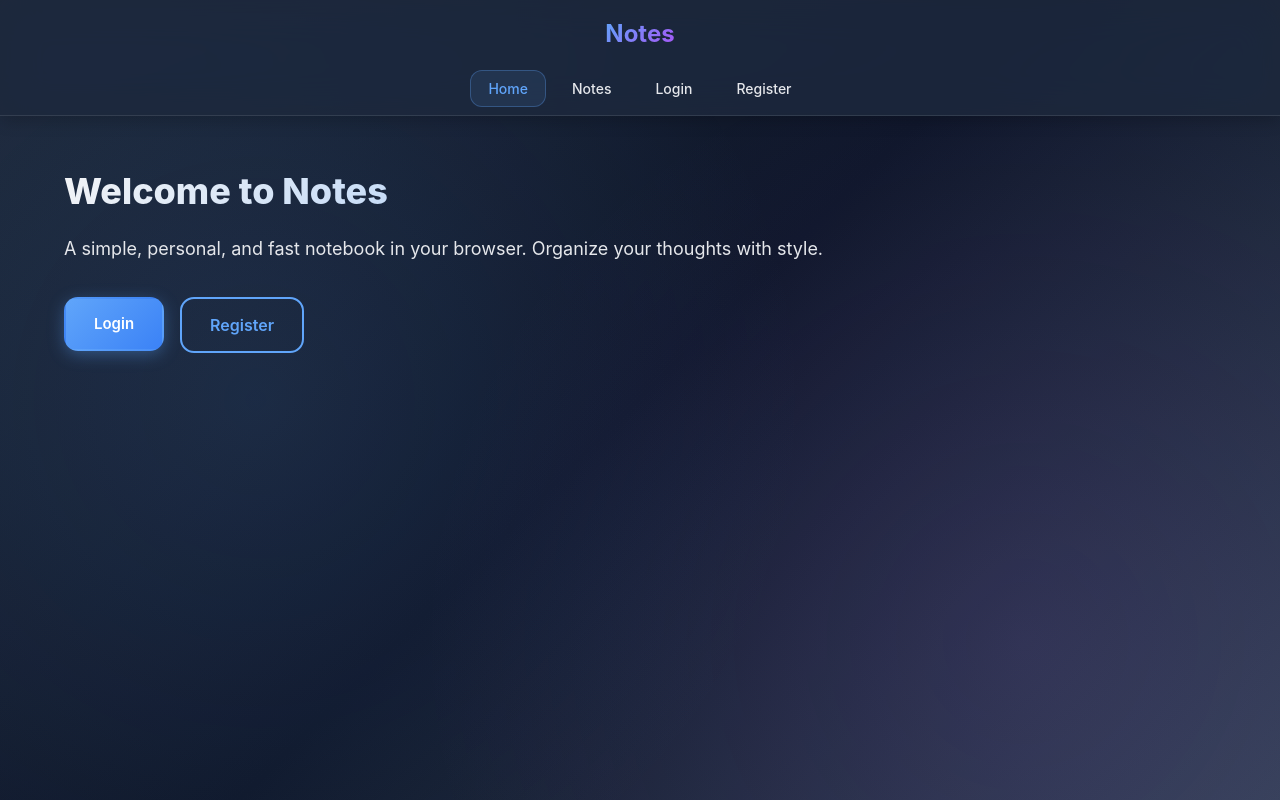
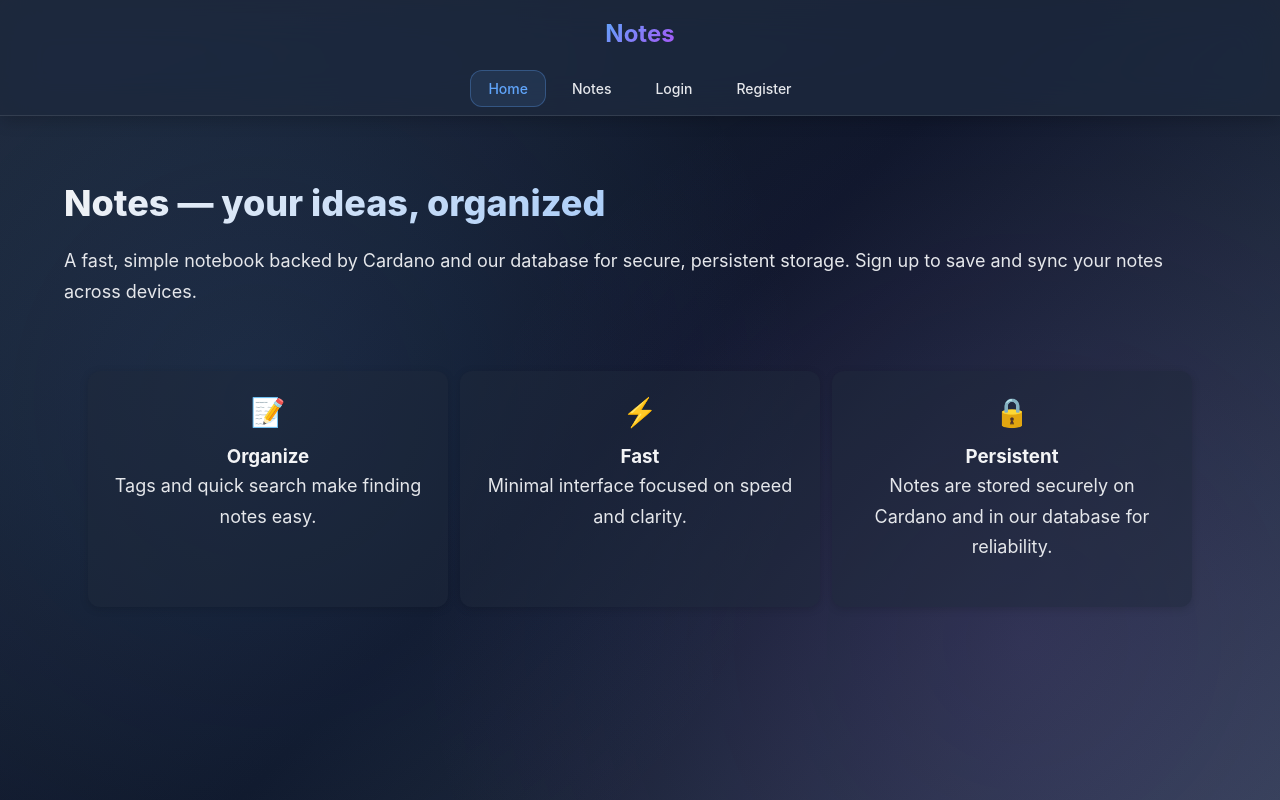
Before and after one commit to bacalsoskills/Blockvengers-notes-website, a React (Vite) app in the folder notes-website/: page / in a window 1280 px wide. Built offline with nearby package versions, Linux system fonts and the light colour scheme.

Commit message:
changed main.css, home.jsx, improved design

```diff
--- a/notes-website/src/pages/Home.jsx
+++ b/notes-website/src/pages/Home.jsx
@@ -18,85 +18,51 @@ export default function Home() {
       className="page home"
       initial={{ opacity: 0 }}
       animate={{ opacity: 1 }}
-      transition={{ duration: 0.5 }}
+      transition={{ duration: 0.45 }}
     >
-      {session ? (
-        <>
-          <motion.h1
-            initial={{ opacity: 0, y: -30 }}
+      <div className="container home-hero">
+        <motion.div
+          className="hero-left"
+          initial={{ opacity: 0, x: -12 }}
+          animate={{ opacity: 1, x: 0 }}
+          transition={{ delay: 0.08 }}
+        >
+          <h1 className="logo-title">
+            {session ? `Welcome back${session.email ? `, ${session.email}` : ''}` : 'Notes — your ideas, organized'}
+          </h1>
+
+          <motion.p
+            className="muted"
+            initial={{ opacity: 0, y: 8 }}
             animate={{ opacity: 1, y: 0 }}
-            transition={{ delay: 0.1, type: "spring", stiffness: 200, damping: 20 }}
+            transition={{ delay: 0.15 }}
           >
-            Welcome back{session.email ? `, ${session.email}` : ''}
-          </motion.h1>
-          <motion.p
-            initial={{ opacity: 0, y: 20 }}
-            animate={{ opacity: 1, y: 0 }}
-            transition={{ delay: 0.2, type: "spring", stiffness: 200, damping: 20 }}
-          >
-            Continue to your notes or check your profile.
+            {session
+              ? 'Organize, create, and access your notes seamlessly. Notes are securely saved both on the Cardano blockchain and in our database for maximum reliability.'
+              : 'A fast, simple notebook backed by Cardano and our database for secure, persistent storage. Sign up to save and sync your notes across devices.'}
           </motion.p>
-          <motion.div
-            className="cta"
-            initial={{ opacity: 0, y: 20 }}
-            animate={{ opacity: 1, y: 0 }}
-            transition={{ delay: 0.3 }}
-          >
-            <motion.div
-              whileHover={{ scale: 1.05 }}
-              whileTap={{ scale: 0.95 }}
-              transition={{ type: "spring", stiffness: 400, damping: 17 }}
-            >
-              <Link className="btn primary" to="/notes">View Notes</Link>
-            </motion.div>
-            <motion.div
-              whileHover={{ scale: 1.05 }}
-              whileTap={{ scale: 0.95 }}
-              transition={{ type: "spring", stiffness: 400, damping: 17 }}
-            >
-              <Link className="btn outline" to="/profile">Profile</Link>
-            </motion.div>
-          </motion.div>
-        </>
-      ) : (
-        <>
-          <motion.h1
-            initial={{ opacity: 0, y: -30 }}
-            animate={{ opacity: 1, y: 0 }}
-            transition={{ delay: 0.1, type: "spring", stiffness: 200, damping: 20 }}
-          >
-            Welcome to Notes
-          </motion.h1>
-          <motion.p
-            initial={{ opacity: 0, y: 20 }}
-            animate={{ opacity: 1, y: 0 }}
-            transition={{ delay: 0.2, type: "spring", stiffness: 200, damping: 20 }}
-          >
-            A simple, personal, and fast notebook in your browser. Organize your thoughts with style.
-          </motion.p>
-          <motion.div
-            className="cta"
-            initial={{ opacity: 0, y: 20 }}
-            animate={{ opacity: 1, y: 0 }}
-            transition={{ delay: 0.3 }}
-          >
-            <motion.div
-              whileHover={{ scale: 1.05 }}
-              whileTap={{ scale: 0.95 }}
-              transition={{ type: "spring", stiffness: 400, damping: 17 }}
-            >
-              <Link className="btn primary" to="/login">Login</Link>
-            </motion.div>
-            <motion.div
-              whileHover={{ scale: 1.05 }}
-              whileTap={{ scale: 0.95 }}
-              transition={{ type: "spring", stiffness: 400, damping: 17 }}
-            >
-              <Link className="btn outline" to="/register">Register</Link>
-            </motion.div>
-          </motion.div>
-        </>
-      )}
+        </motion.div>
+      </div>
+
+      <div className="container home-features">
+        <motion.div className="feature" initial={{ opacity: 0, y: 6 }} animate={{ opacity: 1, y: 0 }} transition={{ delay: 0.2 }}>
+          <div className="icon">📝</div>
+          <h3>Organize</h3>
+          <p className="muted">Tags and quick search make finding notes easy.</p>
+        </motion.div>
+
+        <motion.div className="feature" initial={{ opacity: 0, y: 6 }} animate={{ opacity: 1, y: 0 }} transition={{ delay: 0.26 }}>
+          <div className="icon">⚡</div>
+          <h3>Fast</h3>
+          <p className="muted">Minimal interface focused on speed and clarity.</p>
+        </motion.div>
+
+        <motion.div className="feature" initial={{ opacity: 0, y: 6 }} animate={{ opacity: 1, y: 0 }} transition={{ delay: 0.32 }}>
+          <div className="icon">🔒</div>
+          <h3>Persistent</h3>
+          <p className="muted">Notes are stored securely on Cardano and in our database for reliability.</p>
+        </motion.div>
+      </div>
     </motion.section>
   )
 }
--- a/notes-website/src/styles/main.css
+++ b/notes-website/src/styles/main.css
@@ -782,6 +782,91 @@ button {
   flex-wrap: wrap;
 }
 
+/* Home specific layout */
+.home-hero {
+  display: flex;
+  gap: 24px;
+  align-items: center;
+  padding: 24px 0;
+}
+
+.hero-left {
+  flex: 1;
+}
+
+.hero-right {
+  flex: 1;
+  min-height: 220px;
+  display: flex;
+  align-items: center;
+  justify-content: center;
+}
+
+.home-illustration .sample-note {
+  width: 320px;
+  background: linear-gradient(180deg, rgba(255,255,255,0.03), rgba(255,255,255,0.01));
+  border-radius: 12px;
+  padding: 20px;
+  border: 1px solid rgba(255,255,255,0.04);
+  box-shadow: var(--shadow-md);
+}
+
+.sample-note .note-title {
+  font-weight: 700;
+  margin-bottom: 12px;
+}
+
+.note-line {
+  height: 10px;
+  background: rgba(255,255,255,0.04);
+  border-radius: 6px;
+  margin: 8px 0;
+}
+
+.note-line.short { width: 60%; }
+
+.home-features {
+  display: grid;
+  grid-template-columns: repeat(3, 1fr);
+  gap: 16px;
+  margin-top: 16px;
+}
+
+/* Reduce container vertical padding on home to keep content within viewport */
+.page.home .container {
+  padding-top: 12px;
+  padding-bottom: 12px;
+  gap: 12px;
+}
+
+.feature {
+  background: var(--panel);
+  padding: 20px;
+  border-radius: 12px;
+  text-align: center;
+  box-shadow: var(--shadow-sm);
+}
+
+.feature .icon {
+  font-size: 28px;
+  margin-bottom: 10px;
+}
+
+@media (max-width: 768px) {
+  .home-hero { flex-direction: column; padding: 28px 0; }
+  .home-features { grid-template-columns: 1fr; }
+}
+
+/* simple decorative blob used on home hero */
+.illustration-blob {
+  width: 320px;
+  height: 220px;
+  border-radius: 18px;
+  background: linear-gradient(135deg, rgba(59,130,246,0.12), rgba(96,165,250,0.06));
+  box-shadow: var(--shadow-md);
+  border: 1px solid rgba(255,255,255,0.03);
+}
+
 /* Responsive */
 @media (max-width: 768px) {
   .container {
@@ -1312,7 +1397,7 @@ button {
 
 .icon-btn-small:hover {
   background: white;
-  transform: translateY(-2px);
+  transform: translateY(-1px);
   box-shadow: var(--shadow-md);
 }
 
@@ -1396,7 +1481,7 @@ button {
   justify-content: space-between;
   align-items: center;
   margin-top: auto;
-  padding-top: 12px;
+  padding-top: 16px;
   border-top: 1px solid rgba(0, 0, 0, 0.15);
 }
 
@@ -1408,7 +1493,9 @@ button {
 
 .note-actions {
   display: flex;
-  gap: 4px;
+  gap: 8px;
+  margin-top: -6px;
+  align-items: center;
 }
 
 /* Notes Grid */
@@ -1451,6 +1538,24 @@ button {
   right: 32px;
   width: 64px;
   height: 64px;
+.icon-btn-small {
+  border: none;
+  background: rgba(255, 255, 255, 0.85);
+  backdrop-filter: blur(8px);
+  color: #0f172a;
+  border-radius: 8px;
+  padding: 5px;
+  min-width: 32px;
+  height: 32px;
+  cursor: pointer;
+  font-weight: 500;
+  font-size: 12px;
+  transition: all var(--transition-base);
+  box-shadow: var(--shadow-sm);
+  display: flex;
+  align-items: center;
+  justify-content: center;
+}
   border-radius: 50%;
   background: linear-gradient(135deg, var(--accent), var(--accent-hover));
   border: none;
```
